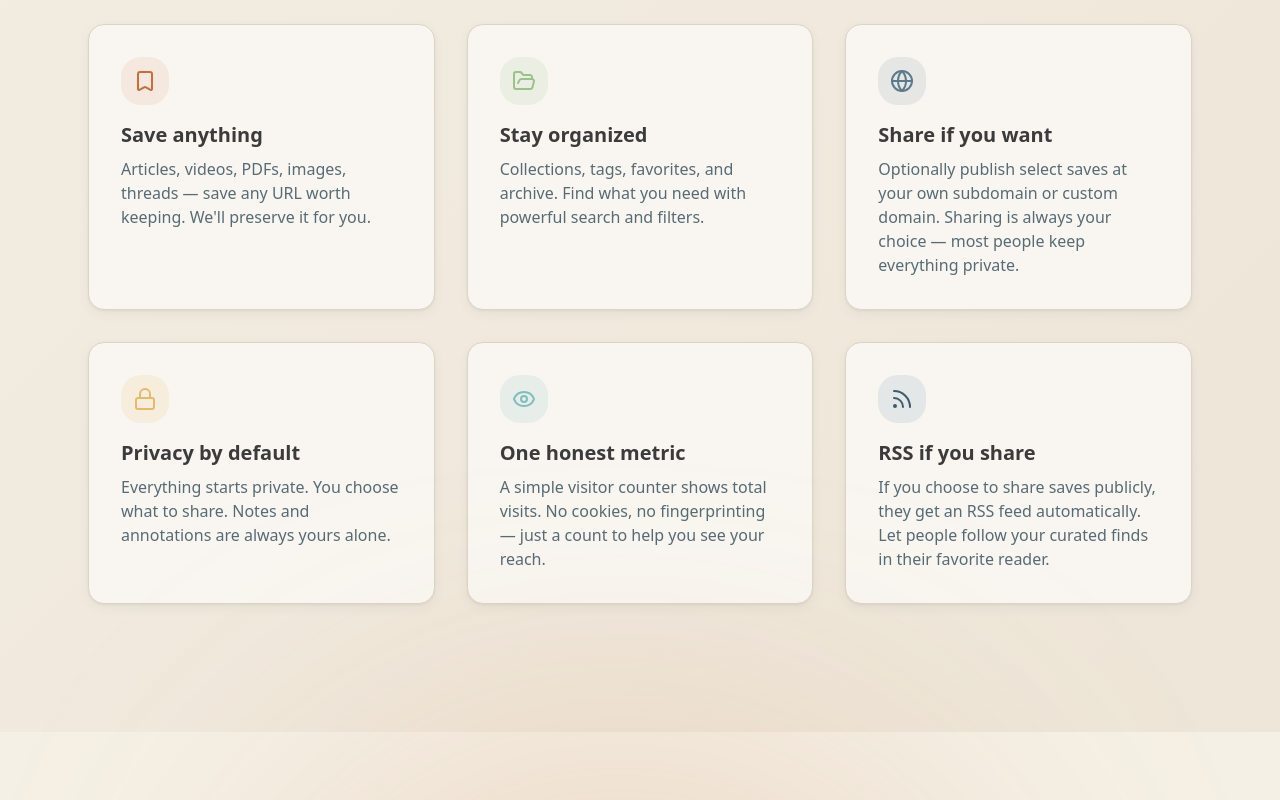
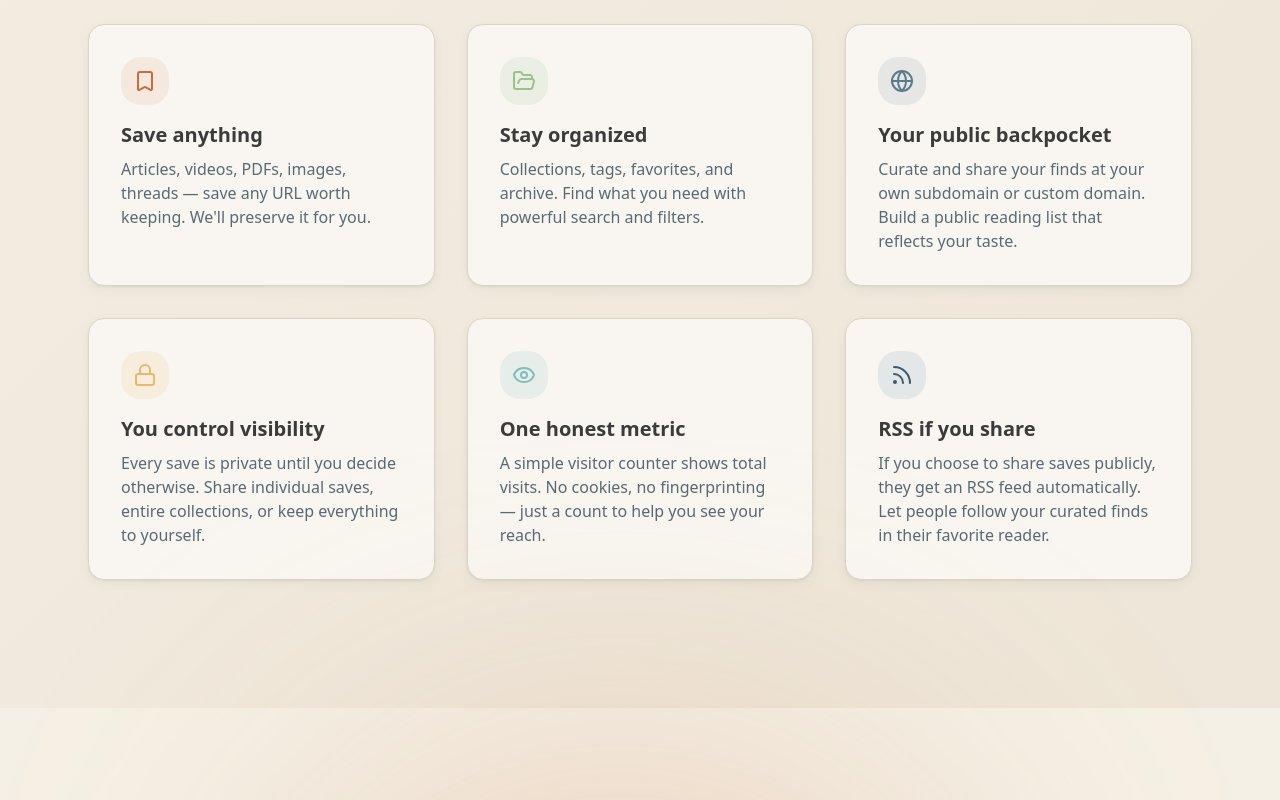
Before and after one commit to MyBackpocket/backpocket, a Next.js app in the folder apps/backpocket-web/: page / in a window 1280 px wide. Shown: the part 1060-1860 px from the top of the page. Built offline with nearby package versions, Linux system fonts and the light colour scheme; no server answers.

Commit message:
feat: Update README and landing page content to emphasize public sharing features and user control over visibility, enhancing clarity and user engagement.

```diff
--- a/apps/backpocket-web/app/page.tsx
+++ b/apps/backpocket-web/app/page.tsx
@@ -114,10 +114,10 @@ export default function HomePage() {
               <div className="mb-4 flex h-12 w-12 items-center justify-center rounded-xl bg-denim/12 text-denim transition-colors group-hover:bg-denim group-hover:text-white">
                 <Globe className="h-6 w-6" />
               </div>
-              <h3 className="mb-2 text-xl font-semibold">Share if you want</h3>
+              <h3 className="mb-2 text-xl font-semibold">Your public backpocket</h3>
               <p className="text-muted-foreground">
-                Optionally publish select saves at your own subdomain or custom domain. Sharing is
-                always your choice — most people keep everything private.
+                Curate and share your finds at your own subdomain or custom domain. Build a public
+                reading list that reflects your taste.
               </p>
             </div>
 
@@ -126,10 +126,10 @@ export default function HomePage() {
               <div className="mb-4 flex h-12 w-12 items-center justify-center rounded-xl bg-amber/15 text-amber transition-colors group-hover:bg-amber group-hover:text-white">
                 <Lock className="h-6 w-6" />
               </div>
-              <h3 className="mb-2 text-xl font-semibold">Privacy by default</h3>
+              <h3 className="mb-2 text-xl font-semibold">You control visibility</h3>
               <p className="text-muted-foreground">
-                Everything starts private. You choose what to share. Notes and annotations are
-                always yours alone.
+                Every save is private until you decide otherwise. Share individual saves, entire
+                collections, or keep everything to yourself.
               </p>
             </div>
 
--- a/apps/backpocket-web/components/landing/pocket-successor-section.tsx
+++ b/apps/backpocket-web/components/landing/pocket-successor-section.tsx
@@ -100,36 +100,38 @@ export function PocketSuccessorSection() {
 
             {/* Description */}
             <p className="text-base sm:text-lg text-muted-foreground leading-relaxed mb-8 max-w-xl">
-              Backpocket picks up where Pocket left off — with a focus on{" "}
-              <span className="text-foreground font-medium">privacy</span>,{" "}
-              <span className="text-foreground font-medium">simplicity</span>, and the option to{" "}
-              <span className="text-foreground font-medium">share your curated finds</span> at your own URL.
+              Backpocket picks up where Pocket left off — with{" "}
+              <span className="text-foreground font-medium">your own public space</span> to share
+              curated finds,{" "}
+              <span className="text-foreground font-medium">simple organization</span>, and{" "}
+              <span className="text-foreground font-medium">full control</span> over what&apos;s
+              public or private.
             </p>
 
             {/* Feature comparison - editorial style */}
             <div className="grid sm:grid-cols-2 gap-4 mb-8">
+              {/* Unique features - stars (now first!) */}
+              {[
+                "Your own subdomain",
+                "Build a public reading list",
+              ].map((label) => (
+                <div key={label} className="flex items-center gap-3 text-sm">
+                  <span className="w-6 h-6 rounded-full flex items-center justify-center text-xs font-bold bg-rust/15 text-rust">
+                    ★
+                  </span>
+                  <span className="text-foreground">{label}</span>
+                </div>
+              ))}
               {/* Core features - checkmarks */}
               {[
                 "Save articles & links",
                 "Read without distractions",
                 "Tags & collections",
-                "Privacy by default",
+                "You control visibility",
               ].map((label) => (
                 <div key={label} className="flex items-center gap-3 text-sm">
                   <span className="w-6 h-6 rounded-full flex items-center justify-center text-xs font-bold bg-mint/15 text-[hsl(100_35%_38%)]">
                     ✓
-                  </span>
-                  <span className="text-foreground">{label}</span>
-                </div>
-              ))}
-              {/* Unique features - stars */}
-              {[
-                "Your own subdomain",
-                "Optional public sharing",
-              ].map((label) => (
-                <div key={label} className="flex items-center gap-3 text-sm">
-                  <span className="w-6 h-6 rounded-full flex items-center justify-center text-xs font-bold bg-rust/15 text-rust">
-                    ★
                   </span>
                   <span className="text-foreground">{label}</span>
                 </div>
```
Also changed, not shown: 1 other file (tests, documents, lock files or other folders).
